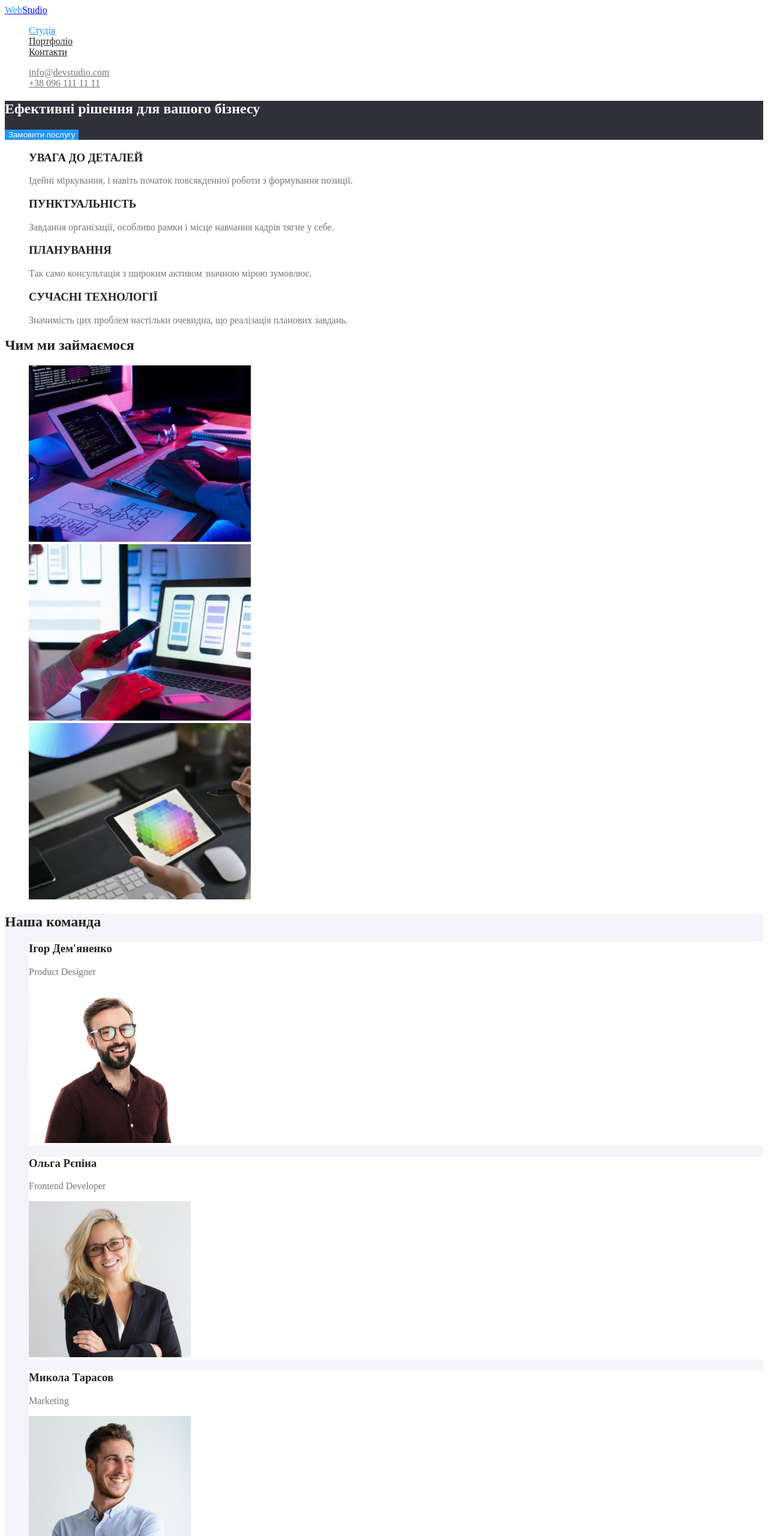
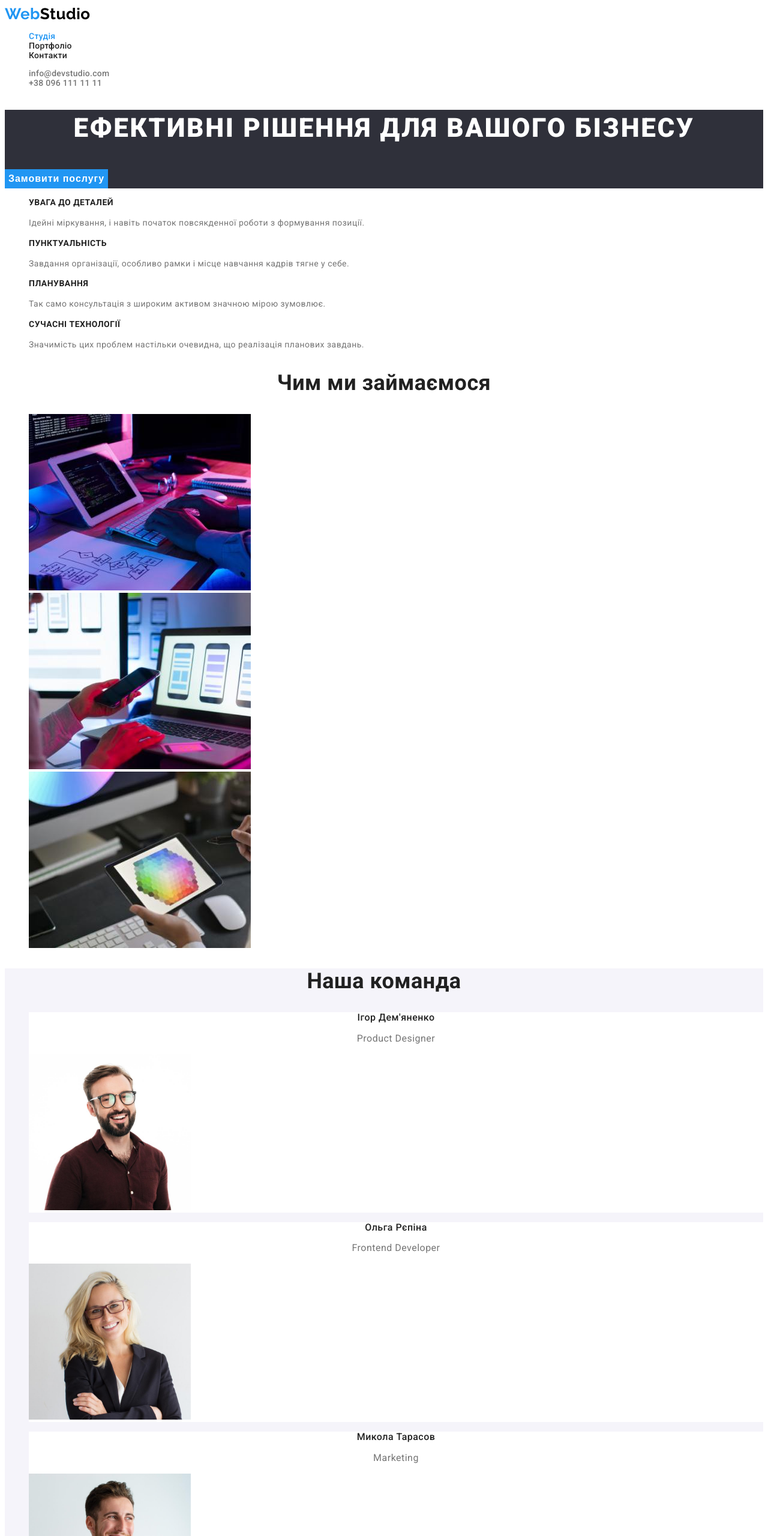
Before and after one commit to Kaffaborn/goit-markup-hw-02, a plain HTML site: page index.html in a window 1280 px wide. Shown: the top 2560 px of the page at 60% size. Drawn offline with Linux system fonts and the light colour scheme.

Commit message:
добавляет форматирование для текста

```diff
--- a/css/styles.css
+++ b/css/styles.css
@@ -3,13 +3,23 @@
     --primary-white-color:#ffffff;
     --title-text-color:#212121;
     --accent-color:#2196F3;
+    --second-accent-color:#188CE8;
     --secondary-bg-color:#2F303A;
     --inactive-btn-color:#F5F4FA;
+    --team-bg-color:#F5F4FA;
+    --footer-link-color:rgba(255, 255, 255, 0.6);
+    --logo-blck-part :#000000;
 }
 
 body {
-background-color: var(--primary-white-color);
-color: var(--primary-text-color);
+   background-color: var(--primary-white-color);
+   color: var(--primary-text-color);
+   font-family: 'Roboto', sans-serif;
+   letter-spacing: 0.03em;
+}
+
+a {
+    text-decoration:none;
 }
 
 .list{
@@ -21,8 +31,11 @@ color: var(--primary-text-color);
     border: none;
 }
 
-.section .title {
+.section.title {
     color: var(--title-text-color);
+    font-size: 36px;
+    line-height: 1.2;
+    text-align: center;
 }
 
 .section.title.hid {
@@ -30,8 +43,18 @@ color: var(--primary-text-color);
 }
 
 /* Header */
+.logo{
+    font-family: 'Raleway', sans-serif;
+    font-weight: 700;
+    font-size: 26px;
+    line-height: 1.2;
+}
+
 .logo .first-part{
-color: var(--accent-color);
+   color: var(--accent-color);
+}
+.logo .black-part{
+    color: var(--logo-blck-part);
 }
 
 /* Site navigation */
@@ -41,8 +64,17 @@ color: var(--accent-color);
 .site-nav .link:hover,
 .site-nav .link:focus,
 .site-nav .link.current {
-color: var(--accent-color);
+    color: var(--accent-color);
 }
+
+.site-nav,
+.contact {
+    font-weight: 500;
+    font-size: 14px;
+    line-height: 1.14;
+    letter-spacing: 0.02em;
+}
+
 /* Contacts */
 .contact .link{
     color: var(--primary-text-color);
@@ -54,34 +86,58 @@ color: var(--accent-color);
 /* Hero */
 .hero {
     background-color: var(--secondary-bg-color);
+    letter-spacing: 0.06em;
 }
-.hero .title{
+.hero.title{
     color: var(--primary-white-color);
+    font-weight: 900;
+    font-size: 44px;
+    line-height: 1.4;
+    text-align: center;
+    text-transform: uppercase;
 }
 .hero .btn{
     background-color: var(--accent-color);
     color: var(--primary-white-color);
+    font-weight: 700;
+    font-size: 16px;
+    line-height: 1.9;
+    letter-spacing: 0.06em;
 }
 .hero .btn:hover,
 .hero .btn:focus{
-    background-color: #188CE8;
+    background-color:var(--second-accent-color);
 }
 
 /* Features */
-.features .title{
+.features.title{
     color: var(--title-text-color);
+    font-size: 14px;
+    line-height: 1.14;
+}
+.features .text{
+    font-size: 14px;
+    line-height: 1.7;
 }
 /* What we do */
 
 /* Team */
 .section.team{
-    background-color: #F5F4FA;
+    background-color:var(--team-bg-color);
 }
-.team .title{
+.team.title{
     color: var(--title-text-color);
+    font-weight: 500;
+    font-size: 16px;
+    line-height: 1.18;
+    text-align: center;
 }
-
-.team .cards{
+.team .text{
+    font-size: 16px;
+    line-height: 1.18;
+    text-align: center;
+}
+.team.cards{
     background-color: var(--primary-white-color);
 }
 /* Footer */
@@ -91,11 +147,18 @@ color: var(--accent-color);
 .logo .second-part{
     color: var(--primary-white-color);
 }
+
+.address{
+    font-style: normal;
+    font-size: 14px;
+    line-height: 1.7;
+}
+
 .address .street{
     color: var(--primary-white-color);
 }
 .address .link{
-    color: rgba(255, 255, 255, 0.6);
+    color:var(--footer-link-color);
 }
 .address .link:focus,
 .address .link:hover,
@@ -108,6 +171,10 @@ color: var(--accent-color);
 .filter .btn{
     background-color:var(--inactive-btn-color);
     color:var(--title-text-color);
+    font-weight: 500;
+    font-size: 16px;
+    line-height: 1.6;
+    letter-spacing: inherit;
 }
 
 .filter .btn:hover,
@@ -116,6 +183,13 @@ color: var(--accent-color);
     color:var(--primary-white-color);
 }
 
-.projects .title{
+.projects.title{
     color: var(--title-text-color);
+    font-size: 18px;
+    line-height: 2;
+    letter-spacing: 0.06em;
 }
+.projects .type{
+    font-size: 16px;
+    line-height: 1.8;
+}
--- a/index.html
+++ b/index.html
@@ -5,12 +5,18 @@
     <meta http-equiv="X-UA-Compatible" content="IE=edge" />
     <meta name="viewport" content="width=device-width, initial-scale=1.0" />
     <title>WebStudio</title>
+    <link
+      href="https://fonts.googleapis.com/css2?family=Raleway:wght@700&family=Roboto:wght@400;500;700;900&display=swap"
+      rel="stylesheet"
+    />
     <link rel="stylesheet" href="./css/styles.css" />
   </head>
   <body>
     <header>
       <nav>
-        <a href="./index.html" lang="en" class="logo"><span class="first-part">Web</span>Studio</a>
+        <a href="./index.html" lang="en" class="logo"
+          ><span class="first-part">Web</span><span class="black-part">Studio</span>
+        </a>
         <ul class="site-nav list">
           <li><a href="./index.html" class="link current">Студія</a></li>
           <li><a href="./portfolio.html" class="link">Портфоліо</a></li>
@@ -34,19 +40,25 @@
         <ul class="features list">
           <li>
             <h3 class="features title">УВАГА ДО ДЕТАЛЕЙ</h3>
-            <p>Ідейні міркування, і навіть початок повсякденної роботи з формування позиції.</p>
+            <p class="text">
+              Ідейні міркування, і навіть початок повсякденної роботи з формування позиції.
+            </p>
           </li>
           <li>
             <h3 class="features title">ПУНКТУАЛЬНІСТЬ</h3>
-            <p>Завдання організації, особливо рамки і місце навчання кадрів тягне у себе.</p>
+            <p class="text">
+              Завдання організації, особливо рамки і місце навчання кадрів тягне у себе.
+            </p>
           </li>
           <li>
             <h3 class="features title">ПЛАНУВАННЯ</h3>
-            <p>Так само консультація з широким активом значною мірою зумовлює.</p>
+            <p class="text">Так само консультація з широким активом значною мірою зумовлює.</p>
           </li>
           <li>
             <h3 class="features title">СУЧАСНІ ТЕХНОЛОГІЇ</h3>
-            <p>Значимість цих проблем настільки очевидна, що реалізація планових завдань.</p>
+            <p class="text">
+              Значимість цих проблем настільки очевидна, що реалізація планових завдань.
+            </p>
           </li>
         </ul>
       </section>
@@ -58,7 +70,11 @@
             <img src="./images/person-typing.jpg" alt="людина працює" width="370" />
           </li>
           <li>
-            <img src="./images/person-holding-a-phone.jpg" alt="людина тримає телефон" width="370"
+            <img
+              src="./images/person-holding-a-phone.jpg"
+              alt="людина тримає телефон"
+              width="370"
+            />
           </li>
           <li>
             <img src="./images/tablet.jpg" alt="людина тримає планшет" width="370" />
@@ -72,28 +88,28 @@
           <li>
             <div class="team cards">
               <h3 class="team title">Ігор Дем'яненко</h3>
-              <p>Product Designer</p>
+              <p class="text">Product Designer</p>
               <img src="./images/igor.jpg" alt="людина" width="270" />
             </div>
           </li>
           <li>
             <div class="team cards">
               <h3 class="team title">Ольга Рєпіна</h3>
-              <p>Frontend Developer</p>
+              <p class="text">Frontend Developer</p>
               <img src="./images/olga.jpg" alt="людина" width="270" />
             </div>
           </li>
           <li>
             <div class="team cards">
               <h3 class="team title">Микола Тарасов</h3>
-              <p>Marketing</p>
+              <p class="text">Marketing</p>
               <img src="./images/mykola.jpg" alt="людина" width="270" />
             </div>
           </li>
           <li>
             <div class="team cards">
               <h3 class="team title">Михайло Єрмаков</h3>
-              <p>UI Designer</p>
+              <p class="text">UI Designer</p>
               <img src="./images/michael.jpg" alt="людина" width="270" />
             </div>
           </li>
```
Also changed, not shown: portfolio.html (+16 -10 lines).
